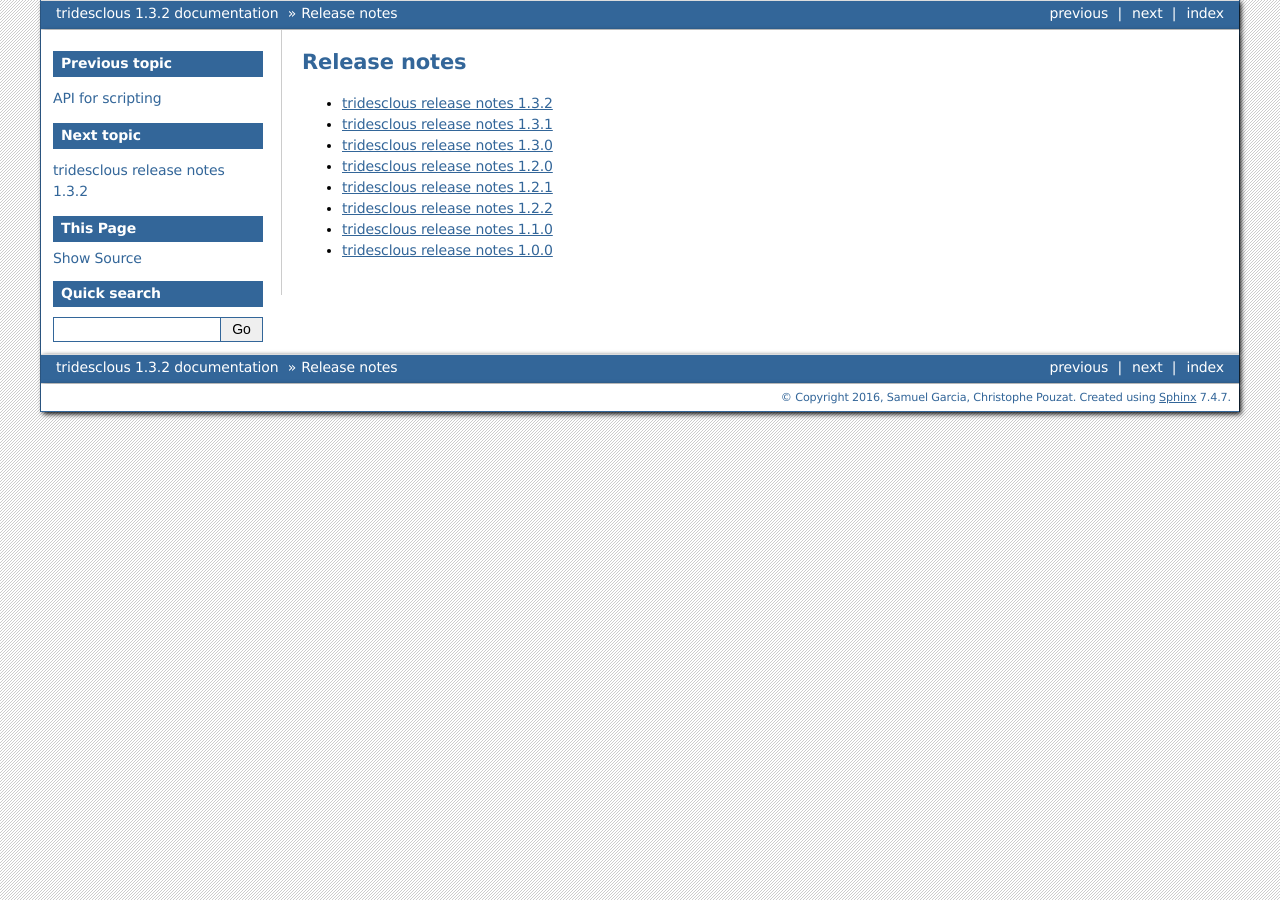
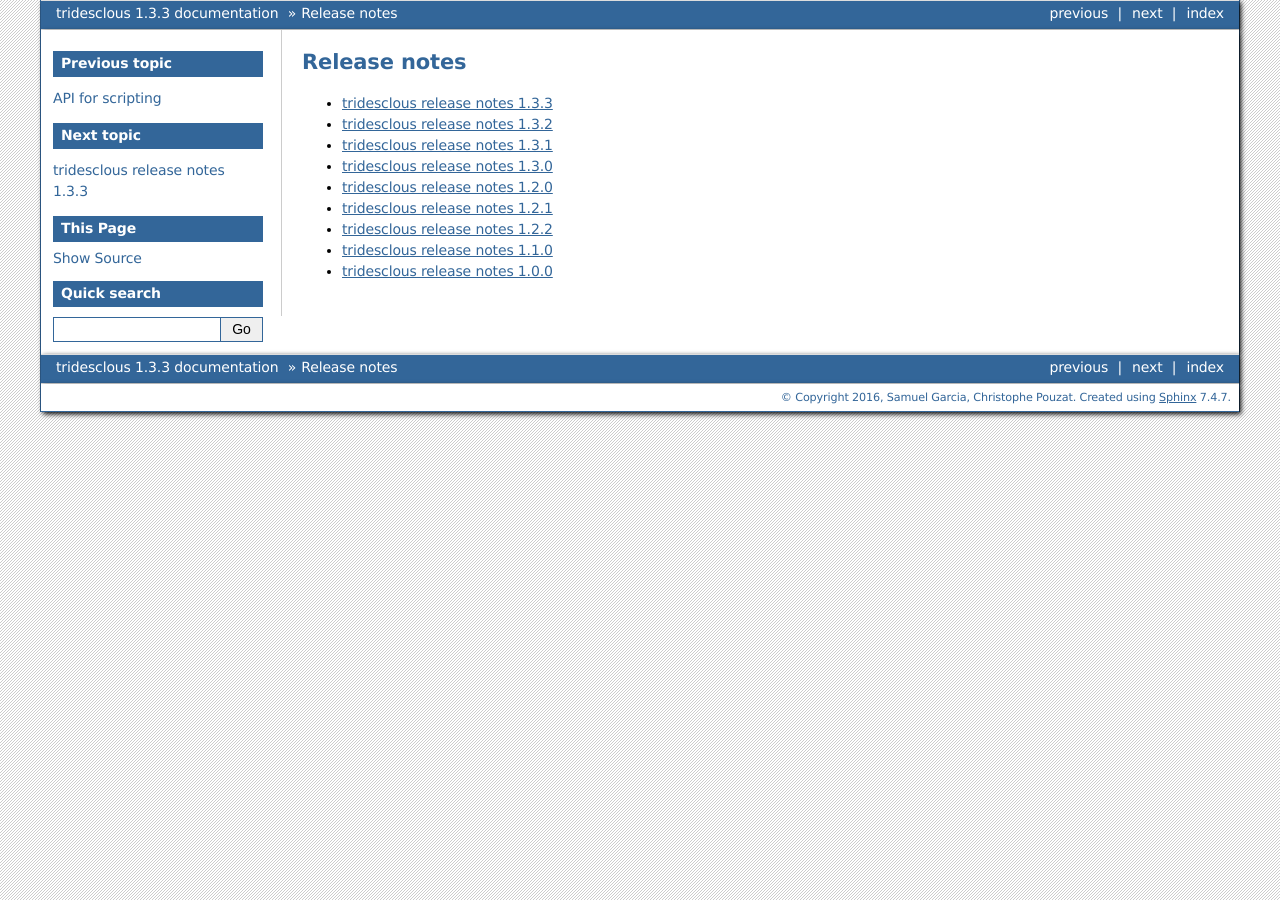
Before and after one commit to tridesclous/tridesclous, a Sphinx documentation site: the page built from doc/release_notes.rst, in a window 1280 px wide. Built offline with Sphinx 7.4.7, drawn with Linux system fonts in a browser that asks for light colours.

Commit message:
Release 1.3.3

```diff
--- a/doc/release_notes.rst
+++ b/doc/release_notes.rst
@@ -5,6 +5,7 @@
 .. toctree::
    :maxdepth: 1
 
+   releases/1.3.3.rst
    releases/1.3.2.rst
    releases/1.3.1.rst
    releases/1.3.0.rst
--- /dev/null
+++ b/doc/releases/1.3.3.rst
@@ -0,0 +1,6 @@
+tridesclous release notes 1.3.3
+===============================
+
+**2019-12-05**
+
+Another Bug fix for PyQt5/pyqtgraph.
--- a/tridesclous/version.py
+++ b/tridesclous/version.py
@@ -1 +1 @@
-version = '1.3.2'
+version = '1.3.3'
```
